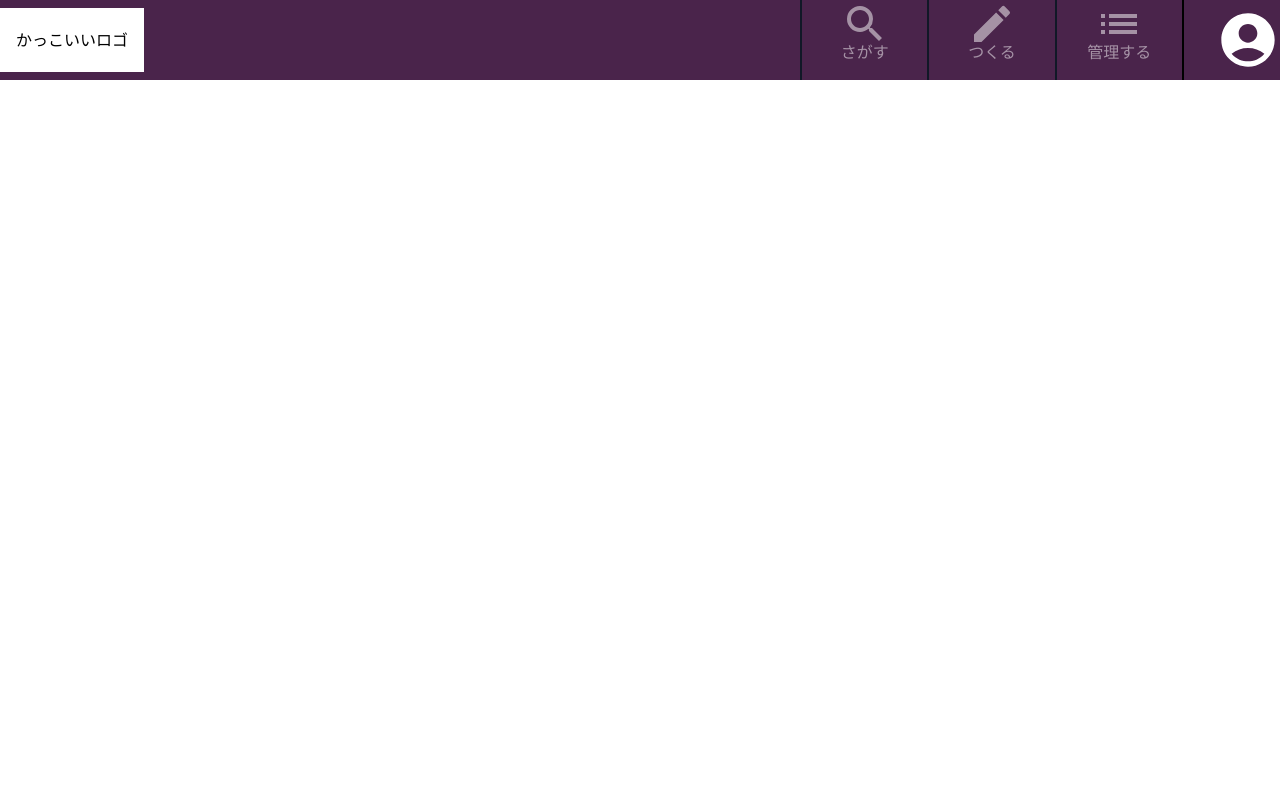
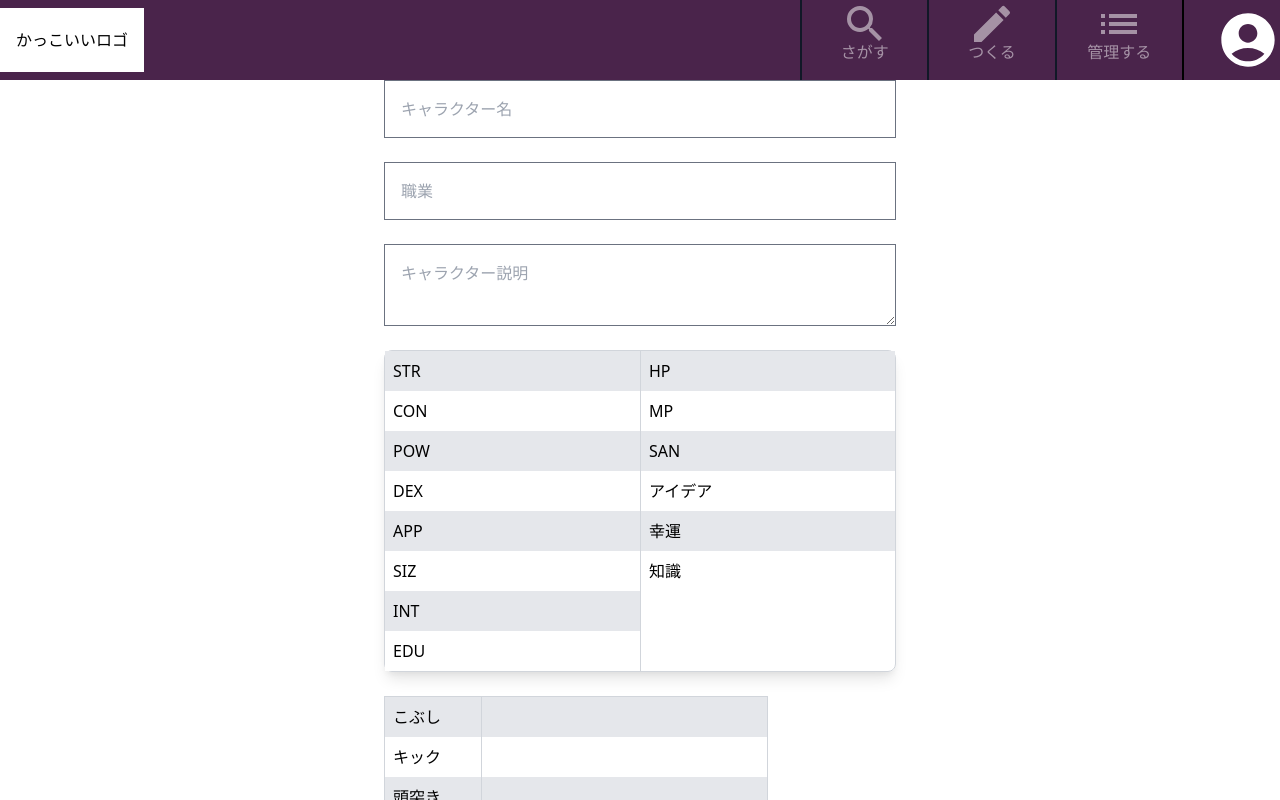
Before and after one commit to koke-desu/shop-exam, a React (Create React App) app: page /create in a window 1280 px wide. Shown: the top 800 px of the page. Built offline with nearby package versions, Linux system fonts and the light colour scheme.

Commit message:
itemの新規作成のViewを作成中

```diff
--- a/src/App.tsx
+++ b/src/App.tsx
@@ -7,6 +7,7 @@ import Cart from "./components/Cart";
 import Item from "./components/Item";
 import Header from "./components/Header";
 import ItemList from "./components/ItemList";
+import CreateItem from "./components/CreateItem";
 
 function App() {
   return (
@@ -18,7 +19,7 @@ function App() {
         <Route path="/item/:itemId" element={<Item />} />
         <Route path="/cart" element={<Cart />} />
         <Route path="/category/:categoryId" element={<ItemList />} />
-        <Route path="/create" element={<div></div>} />
+        <Route path="/create" element={<CreateItem />} />
         <Route path="/manage" element={<div></div>} />
       </Routes>
     </BrowserRouter>
--- /dev/null
+++ b/src/components/CreateItem.tsx
@@ -0,0 +1,105 @@
+import React from "react";
+import { useForm } from "react-hook-form";
+import {
+  defaultSkillName,
+  dicedStatusName,
+  SkillCategory,
+  undicedStatusName,
+} from "../database/characterType";
+import { Item as ItemType } from "../database/type";
+
+type FormData = Pick<
+  ItemType,
+  "name" | "description" | "icon" | "job" | "items" | "status" | "skill"
+>;
+
+const defaultValues = {
+  name: "",
+  description: "",
+  icon: "",
+  job: "",
+  items: {},
+  status: {},
+  skill: {},
+};
+
+type Props = {};
+
+const CreateItem: React.VFC<Props> = ({}) => {
+  const { register, handleSubmit, watch } = useForm<FormData>({ defaultValues });
+
+  const onSubmit = handleSubmit((value) => {});
+
+  return (
+    <div className="container flex items-center justify-center">
+      <form onSubmit={onSubmit} className="flex flex-col gap-6" style={{ maxWidth: "512px" }}>
+        <input
+          placeholder="キャラクター名"
+          {...register("name", { required: true })}
+          className="p-4 border border-gray-500"
+        />
+        <input placeholder="職業" {...register("job")} className="p-4 border border-gray-500" />
+        <textarea
+          placeholder="キャラクター説明"
+          {...register("description")}
+          className="p-4 border border-gray-500"
+        />
+
+        <div className="grid grid-cols-2 divide-x divide-gray-300 border border-gray-300 rounded-lg shadow-lg">
+          <div>
+            {dicedStatusName.map((name, index) => (
+              <div
+                className={`w-full flex flex-row items-center ${
+                  index % 2 == 1 ? "bg-white" : "bg-gray-200"
+                }`}
+                key={`create-status-${name}`}
+              >
+                <p className="w-20 p-2">{name}</p>
+                <input {...register(`status.${name}`)} className="flex-1 bg-transparent p-2" />
+              </div>
+            ))}
+          </div>
+
+          <div>
+            {undicedStatusName.map((name, index) => (
+              <div
+                className={`w-full flex flex-row items-center ${
+                  index % 2 == 1 ? "bg-white" : "bg-gray-200"
+                }`}
+                key={`create-status-${name}`}
+              >
+                <p className="w-20 p-2">{name}</p>
+                <p>{watch(`status.${name}`)}</p>
+              </div>
+            ))}
+          </div>
+        </div>
+
+        <div className="flex flex-col gap-8">
+          {Object.entries(defaultSkillName).map(([category, names]) => (
+            <div
+              className="flex flex-col w-96 border border-gray-300"
+              key={`create-skill-${category}`}
+            >
+              {names.map((name, index) => (
+                <div
+                  className={`w-full flex flex-row items-center ${
+                    index % 2 == 1 ? "bg-white" : "bg-gray-200"
+                  }`}
+                  key={`create-skill-${name}`}
+                >
+                  <p className="w-24 p-2">{name}</p>
+                  <input
+                    {...register(`skill.${category as SkillCategory}.${name}`)}
+                    className="flex-1 border-l border-gray-300 p-2 bg-transparent"
+                  />
+                </div>
+              ))}
+            </div>
+          ))}
+        </div>
+      </form>
+    </div>
+  );
+};
+export default CreateItem;
```
